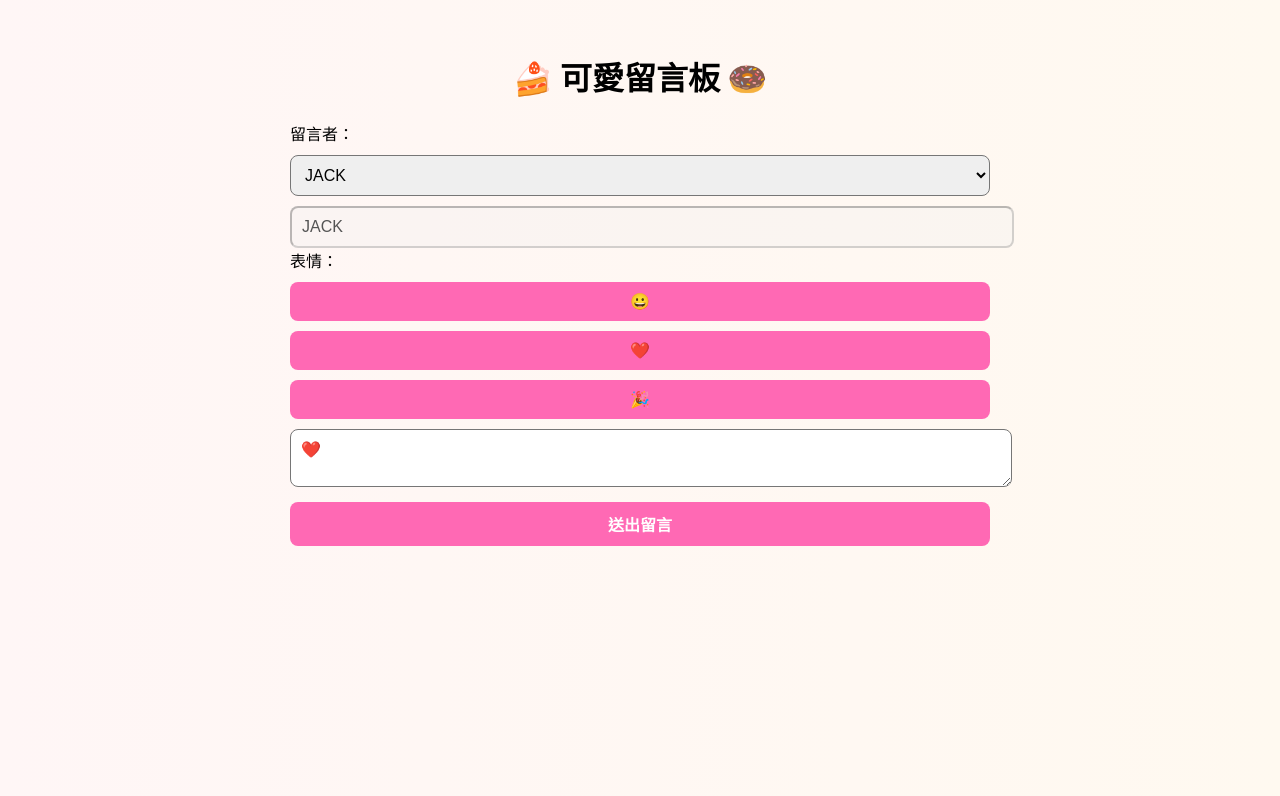
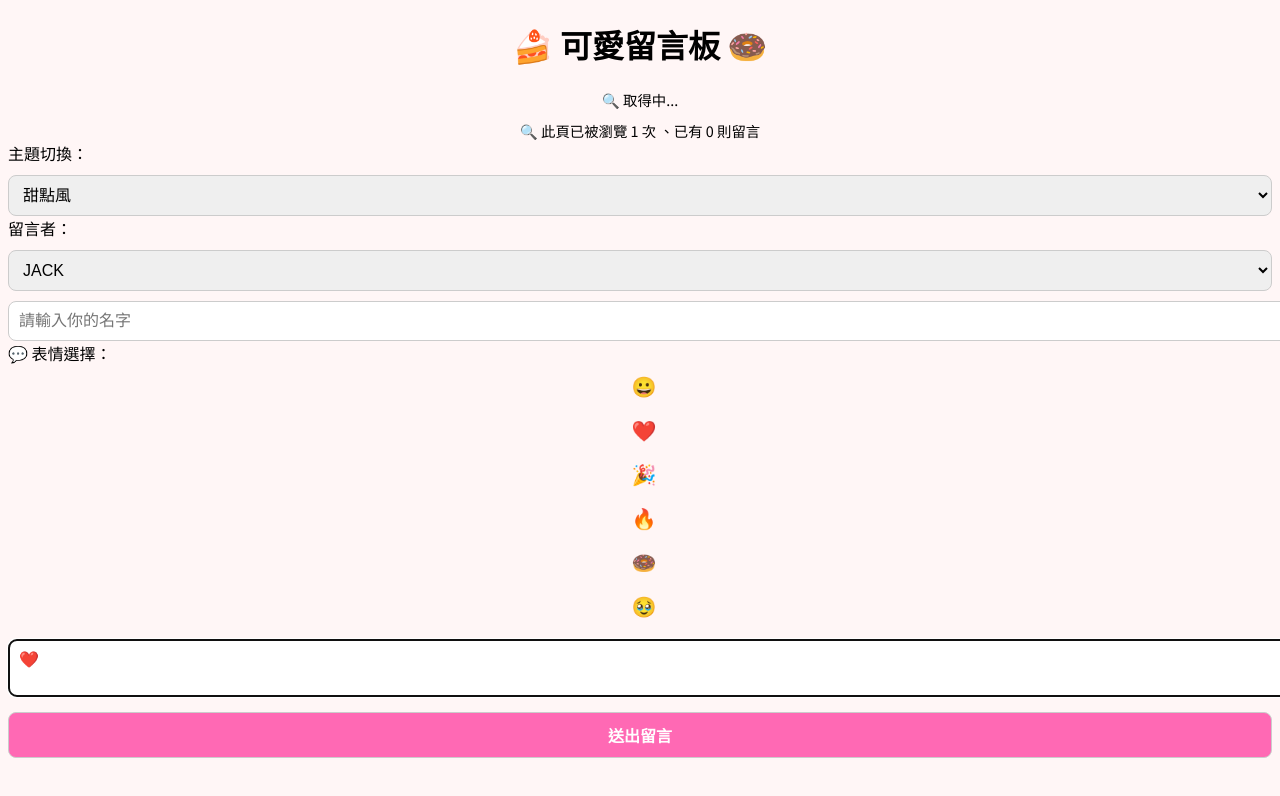
Before and after one commit to r381893/MYWEB, a plain HTML site: page index.html in a window 1280 px wide. Both pictures are taken after a click on the button "❤️". Drawn offline with Linux system fonts and the light colour scheme; no server answers.

Commit message:
Update index.html

```diff
--- a/index.html
+++ b/index.html
@@ -1,104 +1,95 @@
-<!-- index.html -->
 <!DOCTYPE html>
 <html lang="zh-TW">
 <head>
-  <meta charset="UTF-8">
+  <meta charset="UTF-8" />
   <title>可愛留言板</title>
-  <link rel="preconnect" href="https://fonts.googleapis.com">
-  <link rel="preconnect" href="https://fonts.gstatic.com" crossorigin>
   <link href="https://fonts.googleapis.com/css2?family=Noto+Sans+TC&display=swap" rel="stylesheet">
   <style>
     body {
       font-family: 'Noto Sans TC', sans-serif;
-      background: linear-gradient(to right, #fff6f6, #fff9f0);
-      padding: 2rem;
-      max-width: 700px;
-      margin: auto;
+      transition: background 0.3s, color 0.3s;
     }
-    h1 {
-      font-size: 2rem;
-      text-align: center;
-    }
+    body.light { background: #fff6f6; color: #000; }
+    body.dark { background: #2e2e2e; color: #eee; }
+    h1 { text-align: center; }
     select, input, textarea, button {
-      width: 100%;
-      padding: 10px;
-      margin-top: 10px;
-      border-radius: 8px;
-      font-size: 1rem;
+      width: 100%; padding: 10px; margin-top: 10px; font-size: 1rem;
+      border: 1px solid #ccc; border-radius: 8px;
     }
     button {
-      background-color: hotpink;
-      border: none;
-      color: white;
-      font-weight: bold;
-      cursor: pointer;
+      background-color: hotpink; color: white; font-weight: bold; cursor: pointer;
     }
     .message {
-      background-color: #fff;
-      border-radius: 12px;
-      padding: 1rem;
-      margin-top: 1rem;
-      box-shadow: 0 0 5px #ccc;
+      background: white; padding: 1rem; margin-top: 1rem; border-radius: 10px; box-shadow: 0 0 5px #ccc; color: #000;
     }
-    .meta {
-      font-size: 0.8rem;
-      color: gray;
-    }
-    .avatar {
-      width: 40px;
-      height: 40px;
-      border-radius: 50%;
-      margin-right: 10px;
-    }
-    .like-btn {
-      background: none;
-      border: none;
-      color: hotpink;
-      font-size: 1.2rem;
-      cursor: pointer;
-      padding: 0;
-    }
+    body.dark .message { background: #444; color: #fff; }
+    .avatar { width: 40px; height: 40px; border-radius: 50%; margin-right: 10px; }
+    .meta { font-size: 0.85rem; color: gray; }
+    .like-btn { background: none; border: none; cursor: pointer; font-size: 1.2rem; color: hotpink; }
+    .emoji-btn { background: none; border: none; cursor: pointer; font-size: 20px; margin: 0 4px; }
+    .ip-box, .counter { text-align: center; margin-top: 10px; font-size: 0.9rem; }
   </style>
 </head>
-<body>
+<body class="light">
   <h1>🍰 可愛留言板 🍩</h1>
-
+  <div class="ip-box" id="ipDisplay">🔍 取得中...</div>
+  <div class="counter">
+    🔍 此頁已被瀏覽 <span id="viewCount">0</span> 次 、已有 <span id="msgCount">0</span> 則留言
+  </div>
+  <label for="themeSelect">主題切換：</label>
+  <select id="themeSelect">
+    <option value="light">甜點風</option>
+    <option value="dark">夜間模式</option>
+  </select>
   <label for="nameSelect">留言者：</label>
   <select id="nameSelect">
     <option value="JACK">JACK</option>
     <option value="LUZIA">LUZIA</option>
-    <option value="other">其他</option>
+    <option value="其他">其他</option>
   </select>
-  <input type="text" id="name" placeholder="請輸入姓名">
-
-  <div>
-    表情：
-    <button onclick="insertEmoji('😀')">😀</button>
-    <button onclick="insertEmoji('❤️')">❤️</button>
-    <button onclick="insertEmoji('🎉')">🎉</button>
+  <input type="text" id="name" placeholder="請輸入你的名字">
+  <div id="emoji-picker">
+    💬 表情選擇：
+    <button class="emoji-btn">😀</button>
+    <button class="emoji-btn">❤️</button>
+    <button class="emoji-btn">🎉</button>
+    <button class="emoji-btn">🔥</button>
+    <button class="emoji-btn">🍩</button>
+    <button class="emoji-btn">🥹</button>
   </div>
-
   <textarea id="message" placeholder="說點什麼..."></textarea>
   <button onclick="submitMessage()">送出留言</button>
-  <p id="result"></p>
+  <p class="result" id="result"></p>
   <div id="messages"></div>
 
   <script>
  const SCRIPT_URL = 'https://script.google.com/macros/s/AKfycbyYLRUgXyk7odMp2i9NBoRA9OwnUQxh_fDY0wdtnYlPh6_Ra56MtU8HvaOEahXQvIT7/exec';
-    function insertEmoji(emoji) {
-      document.getElementById('message').value += emoji;
-    }
+
+    let userIP = '';
+
+    fetch("https://api.ipify.org?format=json")
+      .then(res => res.json())
+      .then(data => {
+        userIP = data.ip;
+        document.getElementById("ipDisplay").textContent = `🌐 你的 IP 位址是：${userIP}`;
+      });
+
+    let viewCount = localStorage.getItem("viewCount") || 0;
+    viewCount++;
+    localStorage.setItem("viewCount", viewCount);
+    document.getElementById("viewCount").textContent = viewCount;
+
     function submitMessage() {
       const name = document.getElementById("name").value.trim() || "匿名";
       const message = document.getElementById("message").value.trim();
       if (!message) return;
+
       const formData = new URLSearchParams();
       formData.append("name", name);
       formData.append("message", message);
-      fetch(SCRIPT_URL, {
-        method: "POST",
-        body: formData
-      })
+      formData.append("ip", userIP);
+
+      fetch(SCRIPT_URL, { method: "POST", body: formData })
         .then(res => res.text())
         .then(() => {
           document.getElementById("result").textContent = "✅ 留言成功";
@@ -106,48 +97,68 @@
           loadMessages();
         });
     }
+
     function loadMessages() {
       fetch(SCRIPT_URL)
         .then(res => res.json())
         .then(data => {
           const container = document.getElementById("messages");
+          document.getElementById("msgCount").textContent = data.length;
           container.innerHTML = "";
           data.reverse().forEach((entry, index) => {
+            const id = `${entry.name}-${entry.time}`;
+            const likeKey = `like-${id}`;
+            const likes = localStorage.getItem(likeKey) || 0;
+
             const div = document.createElement("div");
             div.className = "message";
             div.innerHTML = `
-              <div style="display:flex;align-items:center">
-                <img class="avatar" src="https://api.dicebear.com/7.x/thumbs/svg?seed=${entry.name + index}" />
-                <strong>${entry.name}</strong>
+              <div style="display:flex;align-items:center;">
+                <img class="avatar" src="https://api.dicebear.com/7.x/thumbs/svg?seed=${encodeURIComponent(entry.name + index)}" />
+                <div>
+                  <strong>🕵️ ${entry.name}</strong><br>
+                  <span class="meta">🕒 ${entry.time} | 🧭 ${entry.ip || ''}</span>
                 </div>
-              <div class="meta">時間：${entry.time} | IP: ${entry.ip}</div>
-              <div style="margin-top:0.5rem; white-space:pre-line">${entry.message}</div>
-              <button class="like-btn" onclick="likeMessage('${entry.row}')">❤️ <span id="like-${entry.row}">${entry.likes || 0}</span></button>
+              </div>
+              <div style="margin-top:10px; white-space:pre-line;">${entry.message}</div>
+              <button class="like-btn" onclick="likeMessage('${likeKey}', this)">❤️ <span>${likes}</span></button>
             `;
             container.appendChild(div);
           });
         });
     }
-    function likeMessage(row) {
-      const current = parseInt(document.getElementById("like-" + row).textContent) || 0;
-      document.getElementById("like-" + row).textContent = current + 1;
-      fetch(SCRIPT_URL + `?likeRow=${row}`);
+
+    function likeMessage(key, btn) {
+      let current = parseInt(localStorage.getItem(key)) || 0;
+      current++;
+      localStorage.setItem(key, current);
+      btn.querySelector("span").textContent = current;
     }
+
+    document.addEventListener("DOMContentLoaded", () => {
+      document.querySelectorAll(".emoji-btn").forEach(btn => {
+        btn.addEventListener("click", () => {
+          const textarea = document.getElementById("message");
+          textarea.value += btn.textContent;
+          textarea.focus();
+        });
+      });
       document.getElementById("nameSelect").addEventListener("change", () => {
-      const val = document.getElementById("nameSelect").value;
-      const input = document.getElementById("name");
-      if (val === "other") {
-        input.disabled = false;
-        input.value = "";
+        const selected = nameSelect.value;
+        const nameInput = document.getElementById("name");
+        if (selected === "其他") {
+          nameInput.value = "";
+          nameInput.disabled = false;
         } else {
-        input.disabled = true;
-        input.value = val;
+          nameInput.value = selected;
+          nameInput.disabled = true;
         }
       });
-    window.onload = () => {
+      document.getElementById("themeSelect").addEventListener("change", e => {
+        document.body.className = e.target.value;
+      });
       loadMessages();
-      document.getElementById("nameSelect").dispatchEvent(new Event("change"));
-    }
+    });
   </script>
 </body>
 </html>
```
Lines whose indentation alone changed are shown as unchanged.
